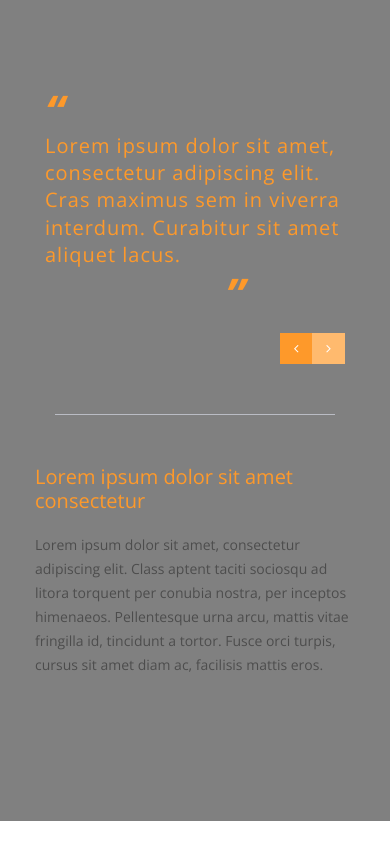
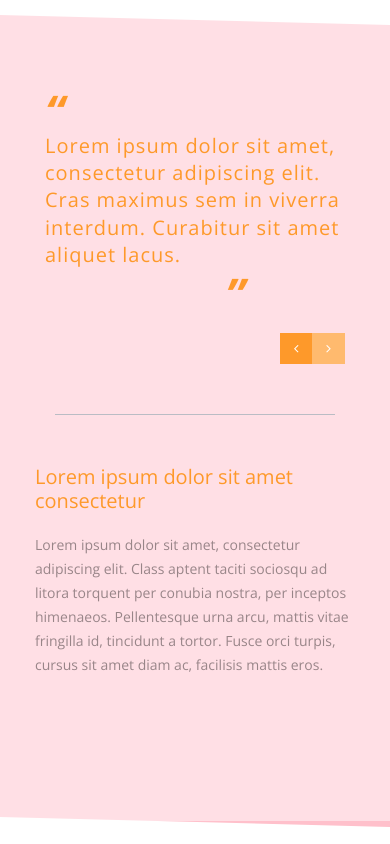
Before and after one commit to jiannejose/organic, a website: page guidelines/section.html in a window 390 px wide. Drawn offline with nearby package versions, Linux system fonts and the light colour scheme.

Commit message:
Section: Skew Mobile and Tab

```diff
--- a/assets/scss/components/c-section.scss
+++ b/assets/scss/components/c-section.scss
@@ -1,7 +1,18 @@
 .c-section {
   width: 100%;
   height: auto;
-  background: rgba(255, 255, 255, 0.5)
+  background: rgba(255, 255, 255, 0.5);
+  position: relative;
+}
+
+.c-section__skew {
+  width: 100%;
+  height: 97.6%;
+  position: absolute;
+  bottom: 0;
+  background-color: pink;
+  z-index: -1;
+  transform: skew(0deg, 1.5deg);
 }
 
 .c-section__items {
--- a/guidelines/section.html
+++ b/guidelines/section.html
@@ -10,7 +10,7 @@
     </head>
 
     <body>
-        <main style="background-color:black">
+        <main>
             <section>
                 <div class="c-section [ u-pt-100 u-pb-100 ]">
                     <div class="c-section__skew"></div>
```
Also changed, not shown: dist/styles.css, 1 other file.
